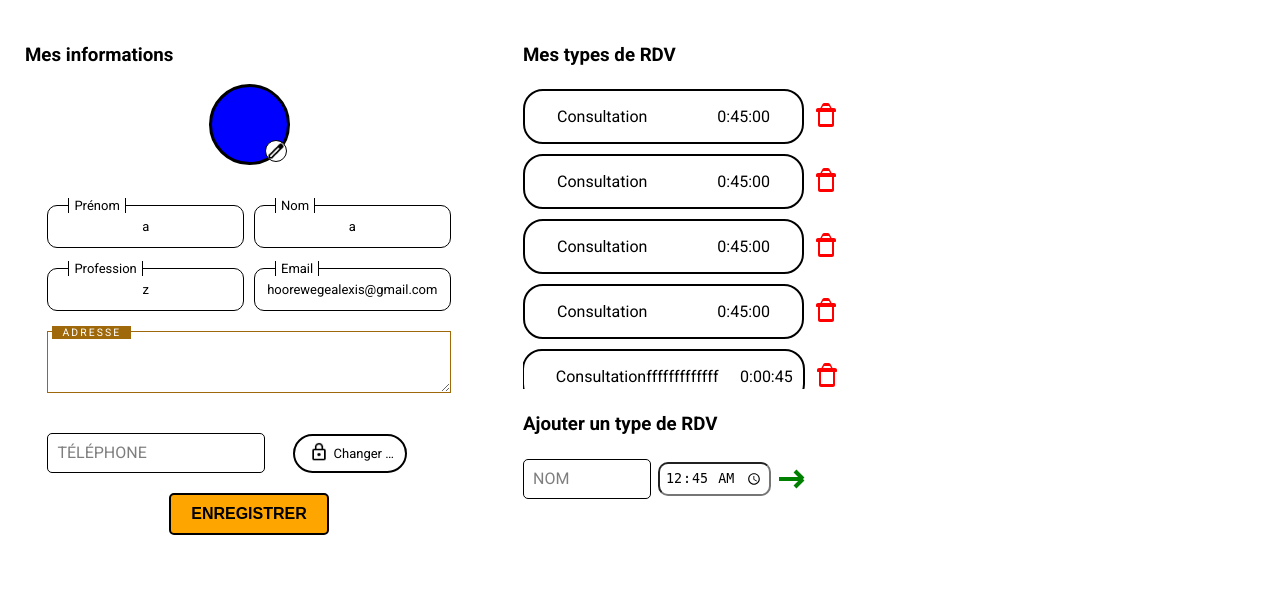
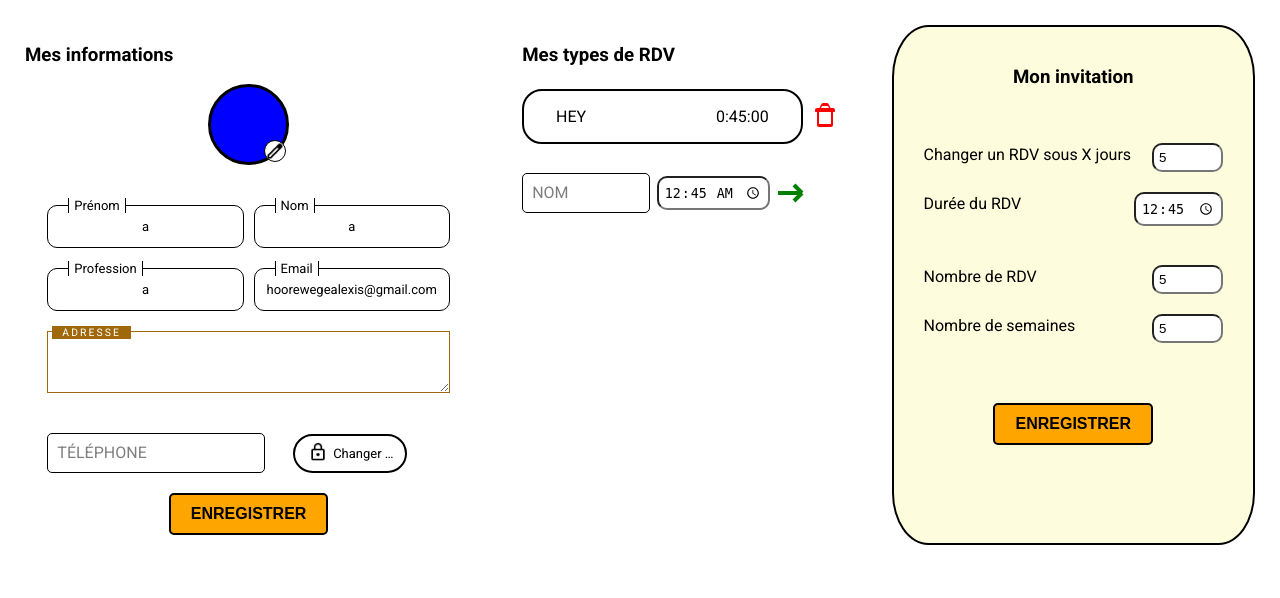
Before and after one commit to AlexisHoo/p24_agenda, a Django app: template merchex/templates/setup/setup.html in a window 1280 px wide. Shown: the part 64-662 px from the top of the page. Run offline with Django 5.2, Linux system fonts and the light colour scheme; the template is opened without the code that fills it: values that come from a table or form of the project are taken from there, others are empty; data comes from the database, SQL or seed files in the repository.

Commit message:
front invit

```diff
--- a/merchex/agenda/forms.py
+++ b/merchex/agenda/forms.py
@@ -1,7 +1,7 @@
 # forms.py
 import re
 from django import forms
-from .models import Patient, CustomUser, Medecin, TypeRDV
+from .models import Patient, CustomUser, Medecin, TypeRDV, Invitation
 
 class PatientForm(forms.ModelForm):
 
@@ -100,3 +100,12 @@
         if password != password2:
             raise forms.ValidationError("Les mots de passe ne correspondent pas.")
         return cleaned_data
+
+class InvitationForm(forms.ModelForm):
+    class Meta:
+        model = Invitation
+        fields = ['nbr_RDV', 'duree_RDV', 'nbr_semaine', 'modif_RDV']# , 'date_limite'
+
+        widgets = {
+            'duree_RDV': CustomDurationWidget(),
+        }
--- a/merchex/agenda/models.py
+++ b/merchex/agenda/models.py
@@ -170,9 +170,11 @@
 
 class Invitation(models.Model):
 
-    nbr_RDV = models.IntegerField(null=True, blank=True)
-    duree_RDV = models.DurationField(null=True, blank=True)
-    nbr_semaine = models.IntegerField(null=True, blank=True)
-    modif_RDV = models.IntegerField(null=True, blank=True) #nbr de jours avant lesquels le patient peut modifier son RDV
-    date_limite = models.DateField(null=True, blank=True)
-    lundi =  models.JSONField(default = { "lundi": [7,12,19], "mardi": [7,12,19], "mercredi": [7,12,19], "jeudi": [7,12,19], "vendredi": [7,12,19], "samedi": [7,12,19], "lundi": [7,12,19],})#dictionnaire pour les horaires bloqués de base.
+    patient = models.OneToOneField(Patient, null=True, on_delete=models.CASCADE)
+    medecin = models.OneToOneField(Medecin, null=True, on_delete=models.CASCADE)
+
+    nbr_RDV = models.IntegerField(null=False, blank=True, default=5)
+    duree_RDV = models.DurationField(blank=False, default=timedelta(minutes=45))
+    nbr_semaine = models.IntegerField(null=False, blank=True, default=5)
+    modif_RDV = models.IntegerField(null=False, blank=True, default=5) #nbr de jours avant lesquels le patient peut modifier son RDV
+    # date_limite = models.DateField(null=False, blank=True)
--- a/merchex/static/setup/setup_style.css
+++ b/merchex/static/setup/setup_style.css
@@ -36,6 +36,18 @@
     justify-content: space-between;
     padding-left: 10%;
     padding-right: 10%;
+}
+
+.invit{
+
+    display: flex;
+    justify-content: space-between;
+    padding: 10px;
+}
+
+.invit input{
+
+    width: 19%;
 }
 
 .no-style{
@@ -97,6 +109,24 @@
 .clock input:hover{
     transform: scaleY(1.1);
     cursor: pointer;
+}
+
+.clockInv input{
+    padding: 5px;
+    border-radius: 10px;
+    transition: all ease 0.2s;
+    transform: translateY(-2px);
+}
+
+.clockInv input:hover{
+    transform: scaleY(1.1);
+    cursor: pointer;
+}
+
+.clockclock input{
+
+    width:75px;
+
 }
 
 
--- a/merchex/templates/setup/setup.html
+++ b/merchex/templates/setup/setup.html
@@ -159,7 +159,7 @@
 
             </div>
 
-            <h3>Ajouter un type de RDV</h3>
+            <br>
 
             <form action="{% url 'setup' %}" method="post" >
                 {% csrf_token %}
@@ -186,6 +186,46 @@
             </form>
 
 
+        </div>
+
+
+        <div class="container-typesRDV" style="text-align: center; border: 2px solid black; background-color: #FDFCDC; border-radius: 10%; padding: 20px;">
+            <h3>Mon invitation</h3>
+
+            <br>
+
+            <form action="{% url 'setup' %}" method="post">
+                {% csrf_token %}
+
+                <div class="invit clockInv">
+
+                    <span>Changer un RDV sous X jours</span>
+                    {{form3.modif_RDV}}
+                </div>
+
+                <div class="invit clockInv clockclock">
+                    <span>Durée du RDV</span>
+                    {{form3.duree_RDV}}
+
+                </div>
+
+                <br>
+
+                <div class="invit clockInv">
+                    <span>Nombre de RDV</span>
+                    {{form3.nbr_RDV}}
+                </div>
+
+                <div class="invit clockInv">
+                    <span>Nombre de semaines</span>
+                    {{form3.nbr_semaine}}
+
+                </div>
+
+                <br><br>
+
+                <button type="submit" name="modif" value="invit" class="enregistrer">Enregistrer</button>
+            </form>
         </div>
 
     </div>
```
Also changed, not shown: merchex/agenda/views.py (+36 -7 lines), merchex/agenda/migrations/0023_remove_invitation_lundi_invitation_medecin_and_more.py (added), merchex/agenda/migrations/0024_remove_invitation_date_limite_and_more.py (added), merchex/db.sqlite3.
